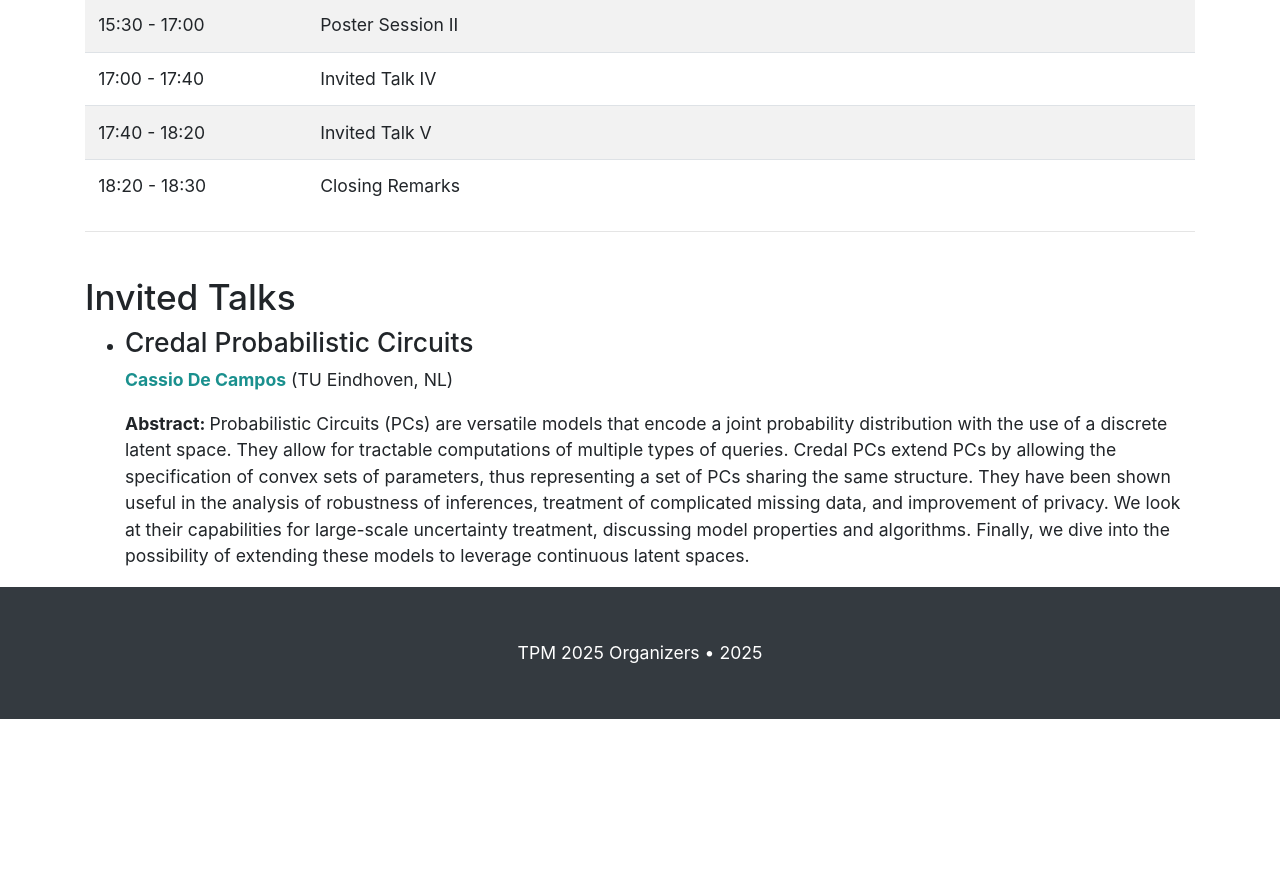
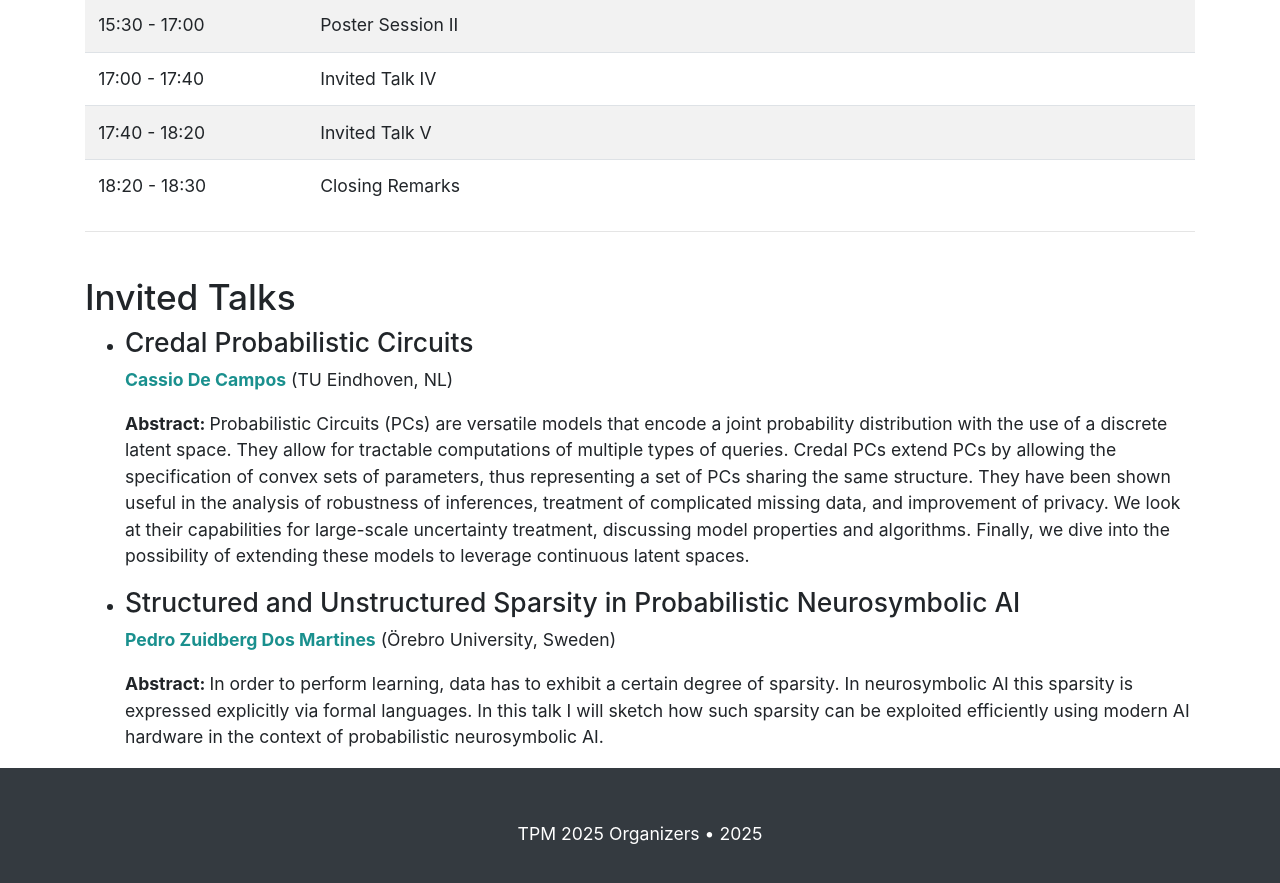
Before and after one commit to tractable-probabilistic-modeling/tpm2025, a Jekyll site: the page built from _pages/program.md, in a window 1280 px wide and 900 px high, scrolled down 1113 px. Shown: the top 883 px of the window. Built offline with Jekyll 4.4.1, drawn with Linux system fonts in a browser that asks for light colours; before the commit the page ends 1832 px from its top, so only the background shows below that.

Commit message:
Add Pedro's abstract

```diff
--- a/_data/speakers.yml
+++ b/_data/speakers.yml
@@ -24,4 +24,4 @@
   affiliation: Örebro University, Sweden
   img: pedro_zuidberg_dos_martires_crop.jpg
   title: Structured and Unstructured Sparsity in Probabilistic Neurosymbolic AI
-  abstract: ""
+  abstract: In order to perform learning, data has to exhibit a certain degree of sparsity. In neurosymbolic AI this sparsity is expressed explicitly via formal languages. In this talk I will  sketch how such sparsity can be exploited efficiently using modern AI hardware in the context of probabilistic neurosymbolic AI.
```
